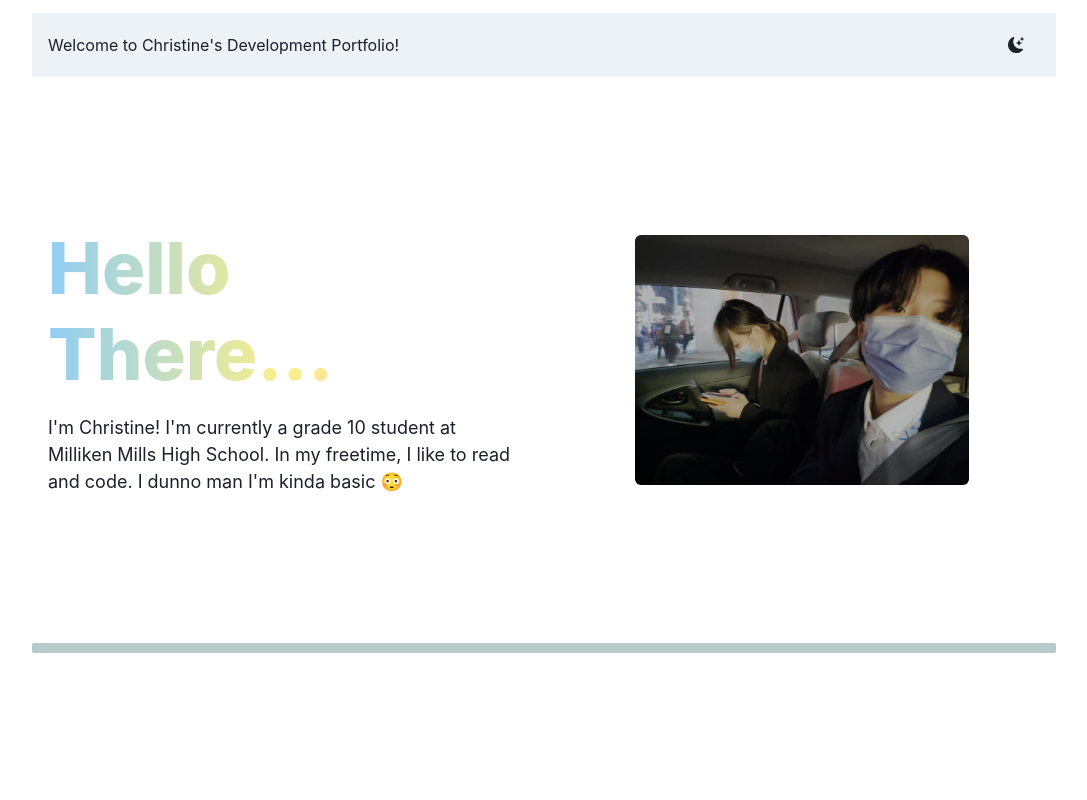
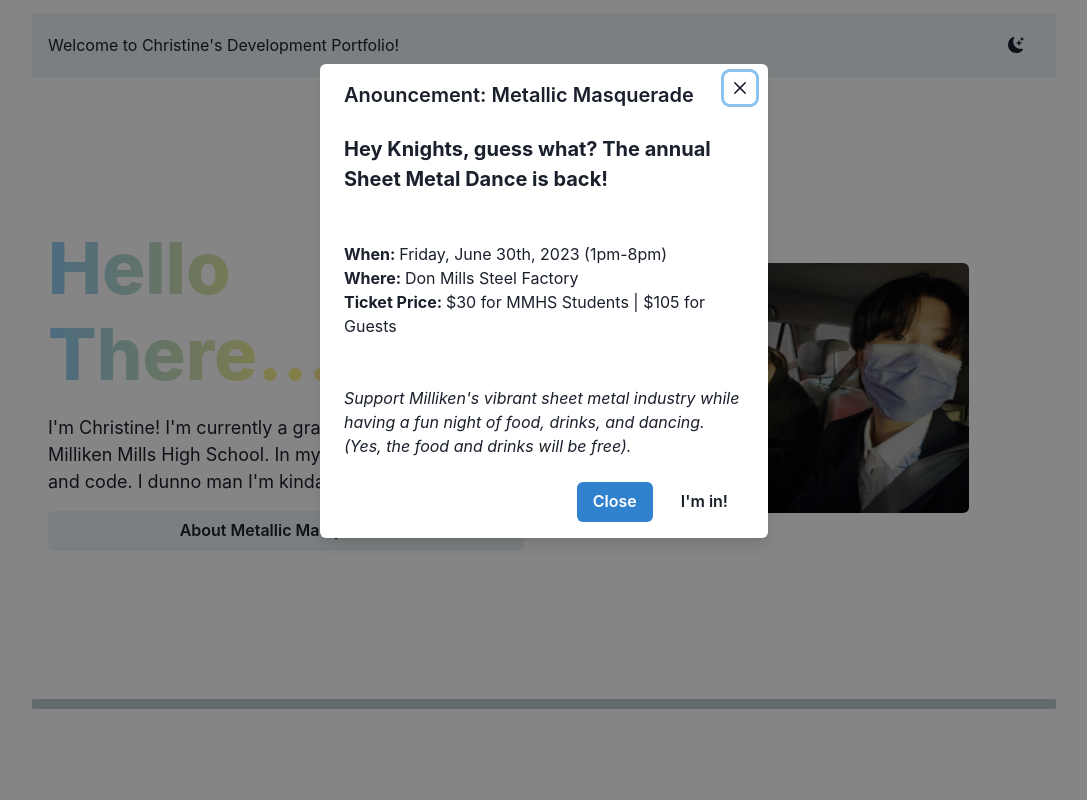
Before and after one commit to UglySquid/Personal-Website, a Next.js app: page / in a window 1280 px wide. Shown: the top 800 px of the page, without its empty margins (96-1183 px from the left). Built offline with nearby package versions, Linux system fonts and the light colour scheme.

Commit message:
SAC modal

```diff
--- a/components/about.tsx
+++ b/components/about.tsx
@@ -4,7 +4,7 @@ import {
     VStack, HStack, Stack,
     Button, Divider,
     Text, Link,
-    Skeleton
+    Skeleton,
 } from '@chakra-ui/react';
 
 import { AiFillInstagram, AiFillLinkedin } from 'react-icons/ai'
@@ -28,6 +28,7 @@ import {
 
 export default function About() {
   return (
+
     <Box as={Container} maxW="5xl" mt={12} p={4}>
       <Grid
         templateColumns={{
@@ -36,9 +37,8 @@ import {
           md: 'repeat(2, 1fr)',
         }}
         gap={4}>
+
         <GridItem colSpan={1}>
-
-
 
           <VStack alignItems="flex-start" spacing="20px">
             <Text
@@ -46,6 +46,7 @@ import {
               bgClip='text'
               fontSize='5xl'
               fontWeight='extrabold'
+              alignSelf={'right'}
             >
               / About me
             </Text>
@@ -70,6 +71,7 @@ import {
             </HStack>
 
           </VStack>
+
         </GridItem>
         <GridItem>
           <Flex>
--- a/components/hero.tsx
+++ b/components/hero.tsx
@@ -1,8 +1,9 @@
 import {
     Container, SimpleGrid, Flex, Stack,
-    Img,
+    Img, Button,
     Text, Heading,
-    extendTheme, ChakraProvider, chakra, shouldForwardProp
+    extendTheme, ChakraProvider, chakra, shouldForwardProp,
+    Modal, useDisclosure, ModalOverlay, ModalContent, ModalHeader, ModalCloseButton, ModalBody, ModalFooter,
 } from '@chakra-ui/react';
 
 import React, { ReactElement } from 'react';
@@ -22,23 +23,6 @@ const Font = extendTheme({
   },
 })
 
-const Feature = ({ text, icon, iconBg }: FeatureProps) => {
-  return (
-    <Stack direction={'row'} align={'center'}>
-      <Flex
-        w={8}
-        h={8}
-        align={'center'}
-        justify={'center'}
-        rounded={'full'}
-        bg={iconBg}>
-        {icon}
-      </Flex>
-      <Text fontWeight={600}>{text}</Text>
-    </Stack>
-  );
-};
-
 const ChakraBox = chakra(motion.div, {
   /**
    * Allow motion props and non-Chakra props to be forwarded.
@@ -47,8 +31,12 @@ const ChakraBox = chakra(motion.div, {
 });
 
 export default function Hero() {
+  const { isOpen, onOpen, onClose } = useDisclosure({ defaultIsOpen: true })
+
   return (
     <Container maxW={'5xl'} py={12} centerContent>
+
+
       <SimpleGrid columns={{ base: 1, md: 2 }} spacing={10} alignItems={'center'}>
         <Stack spacing={4}>
           <ChakraProvider theme={Font}>
@@ -66,6 +54,47 @@ export default function Hero() {
           I&apos;m Christine! I&apos;m currently a grade 10 student at Milliken Mills High School.
           In my freetime, I like to read and code. I dunno man I&apos;m kinda basic 😳
           </Text>
+
+          <Button onClick={onOpen}>About Metallic Masquerade</Button>
+            <Modal isOpen={isOpen} onClose={onClose}>
+              <ModalOverlay />
+              <ModalContent>
+                <ModalHeader>Anouncement: Metallic Masquerade</ModalHeader>
+                <ModalCloseButton />
+                <ModalBody>
+                  <chakra.p>
+                    <Text as='b' fontSize='20px'>Hey Knights, guess what? The annual Sheet Metal Dance is back! </Text>
+                  <br />
+                  <br />
+                  <br />
+                  <Text as='b'>When: </Text>
+                  Friday, June 30th, 2023 (1pm-8pm)
+                  <br />
+                  <Text as='b'>Where: </Text>
+                  Don Mills Steel Factory
+                  <br />
+                  <Text as='b'>Ticket Price: </Text>
+                  $30 for MMHS Students | $105 for Guests
+                  <br />
+                  <br />
+                  <br />
+                  <Text as='i'>
+                    Support Milliken's vibrant sheet metal industry while having a fun night of
+                    food, drinks, and dancing. (Yes, the food and drinks will be free).
+                  </Text>
+                  <br />
+                  </chakra.p>
+
+                </ModalBody>
+
+                <ModalFooter>
+                  <Button colorScheme='blue' mr={3} onClick={onClose}>
+                    Close
+                  </Button>
+                  <Button variant='ghost'>I&apos;m in!</Button>
+                </ModalFooter>
+              </ModalContent>
+            </Modal>
 
         </Stack>
         <Flex justifyContent={'center'}>
```
Lines whose indentation alone changed are shown as unchanged.
